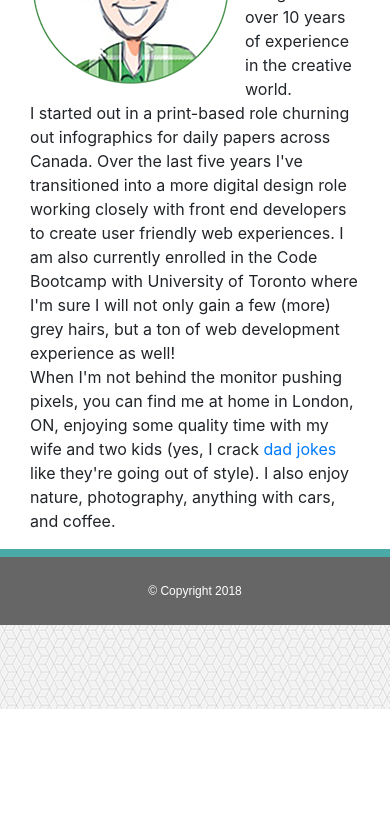
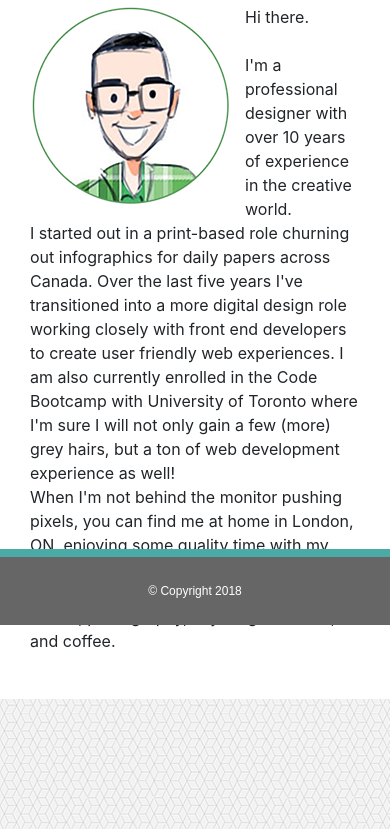
Before and after one commit to AnthonyVerde/Bootstrap-Portfolio, a plain HTML site: page index.html in a window 390 px wide. Shown: the part 219-1048 px from the top of the page. Before the commit the page ends 928 px from the top, so only its background shows below. Drawn offline with nearby package versions, Linux system fonts and the light colour scheme.

Commit message:
adding padding to main-content-container within media query

```diff
--- a/assets/css/styles.css
+++ b/assets/css/styles.css
@@ -215,4 +215,8 @@ textarea {
         position: fixed;
         z-index: 5;
     }
+
+    #main-content-container {
+        padding-top: 120px;
+    }
 }
```
